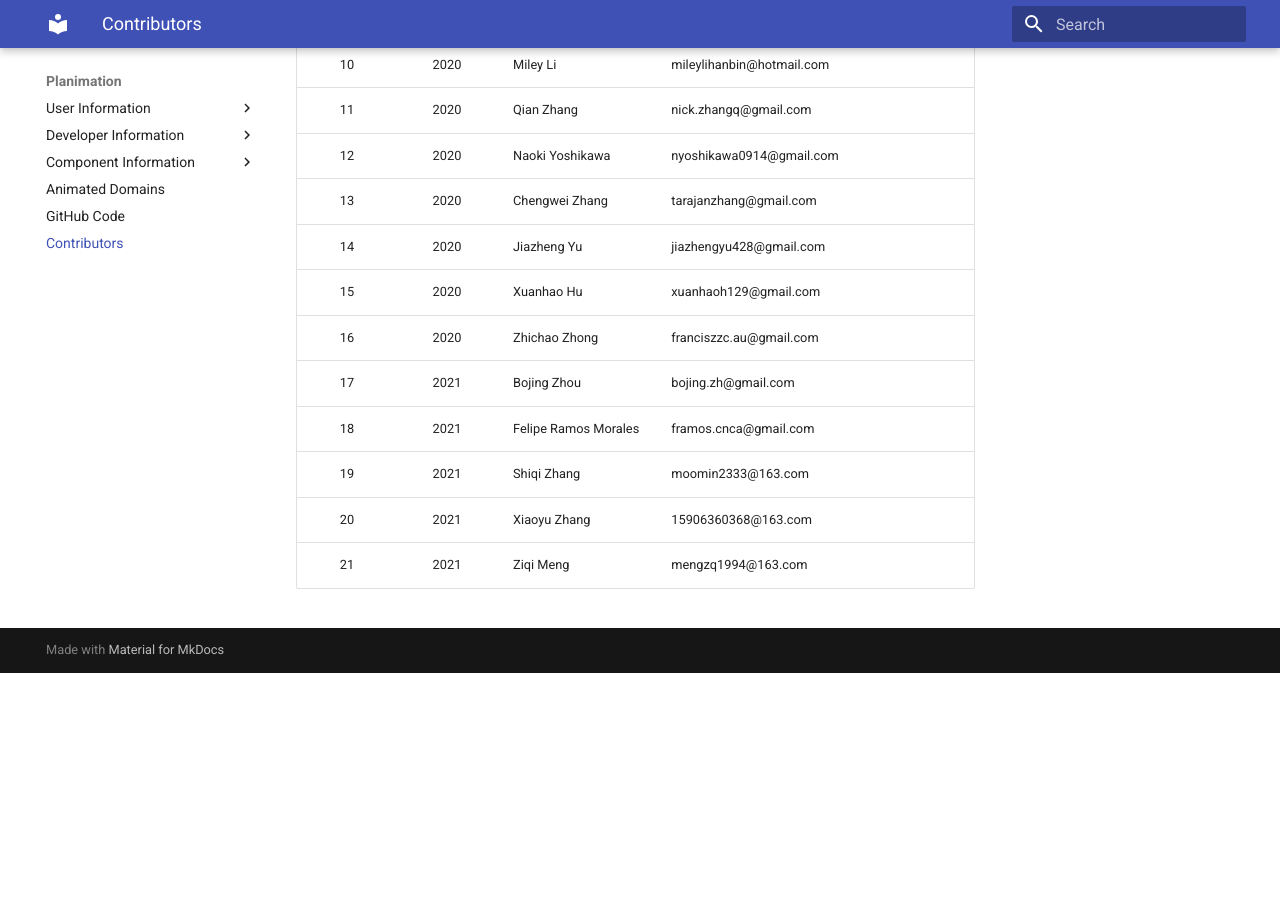
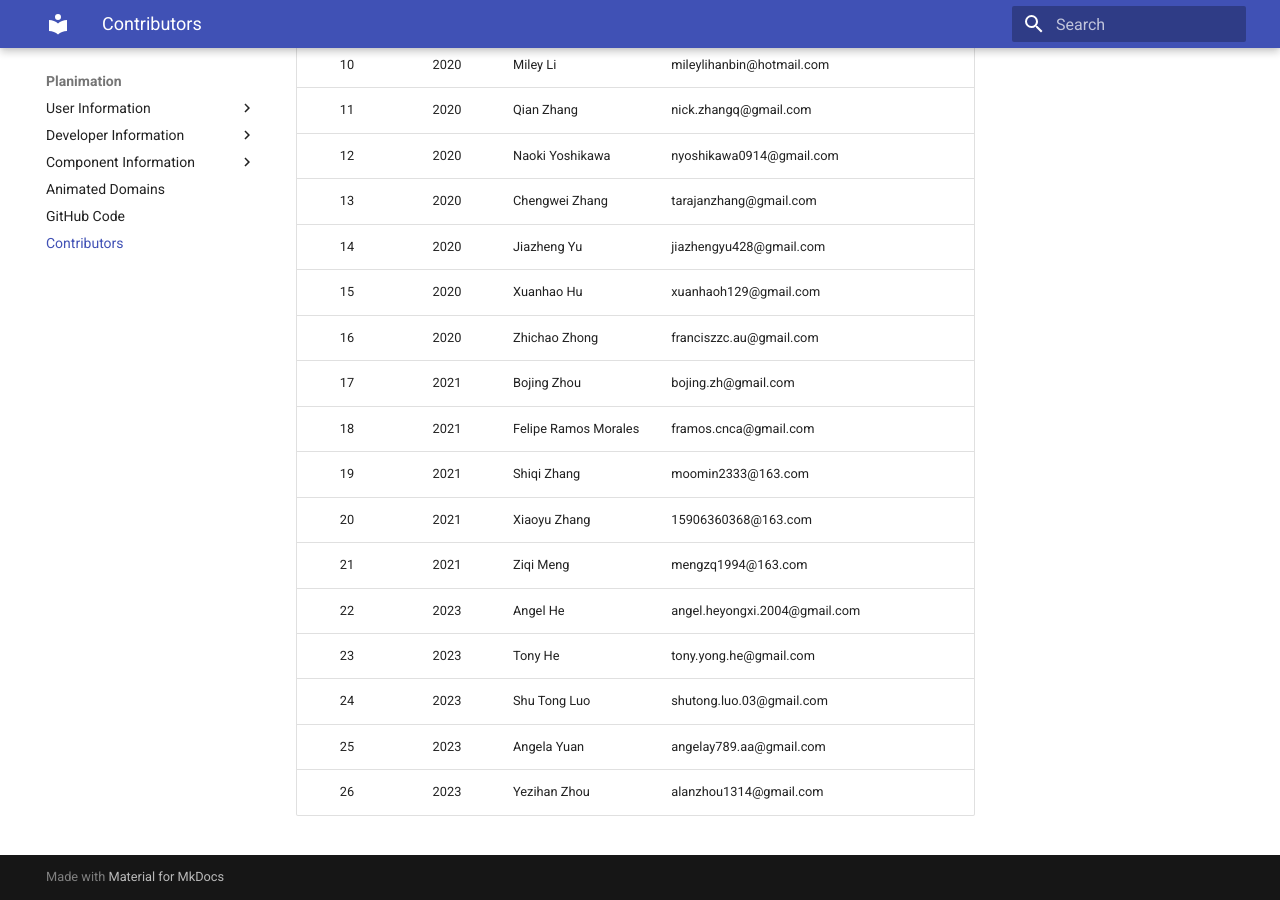
Before and after one commit to planimation/documentation, an MkDocs documentation site: the page built from docs/contributors.md, in a window 1280 px wide and 900 px high, scrolled down 634 px. Built offline with MkDocs 1.6.1 and Material for MkDocs 9.7.7, drawn with Linux system fonts in a browser that asks for light colours; before the commit the page ends 1307 px from its top, so only the background shows below that.

Commit message:
Added the contributors (Planiwiki team)

```diff
--- a/docs/contributors.md
+++ b/docs/contributors.md
@@ -25,3 +25,8 @@ List of all the individuals who have contributed to build Planimation so far.
 | 19 | 2021 | Shiqi Zhang | moomin2333@163.com |
 | 20 | 2021 | Xiaoyu Zhang | 15906360368@163.com |
 | 21 | 2021 | Ziqi Meng | mengzq1994@163.com |
+| 22 | 2023 | Angel He | angel.heyongxi.2004@gmail.com |
+| 23 | 2023 | Tony He | tony.yong.he@gmail.com |
+| 24 | 2023 | Shu Tong Luo | shutong.luo.03@gmail.com |
+| 25 | 2023 | Angela Yuan | angelay789.aa@gmail.com |
+| 26 | 2023 | Yezihan Zhou | alanzhou1314@gmail.com |
```
Also changed, not shown: 1 other file.
